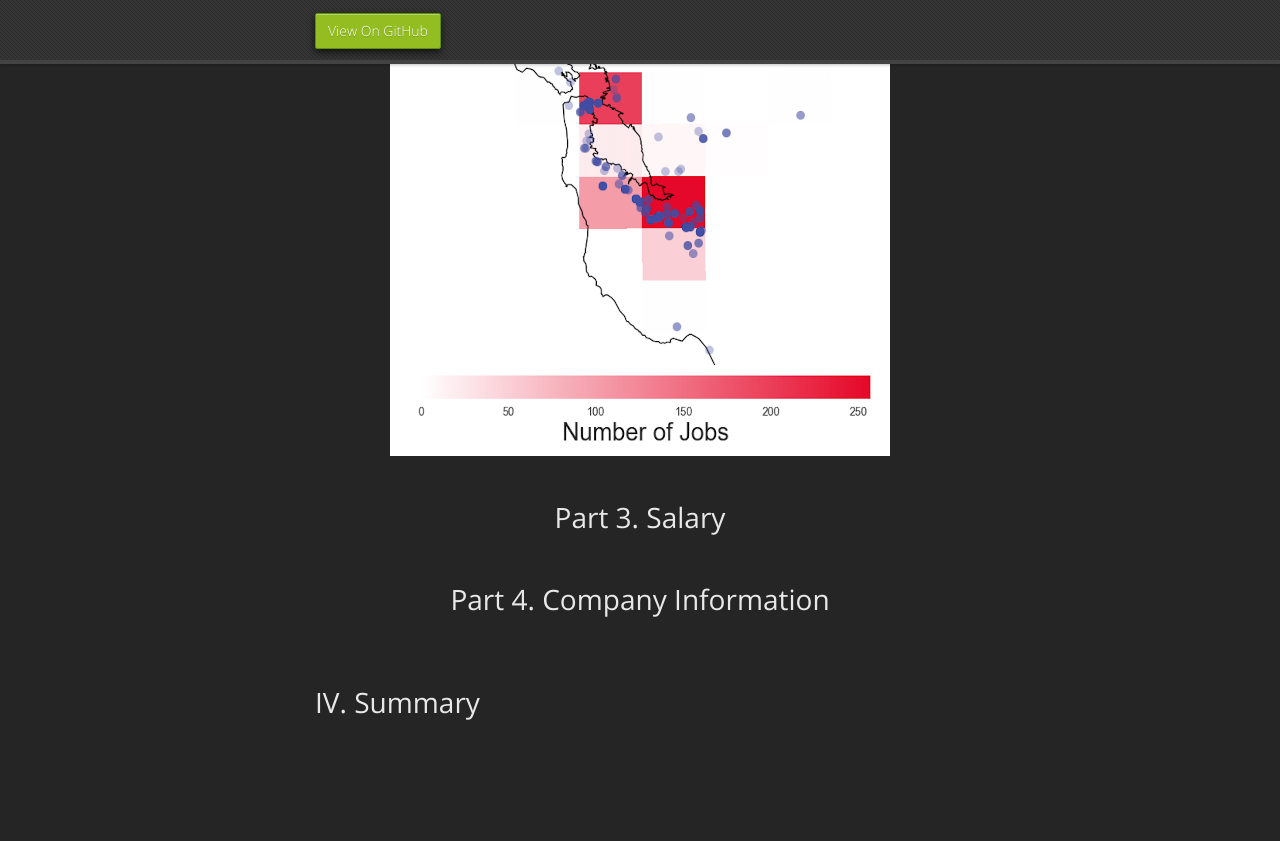
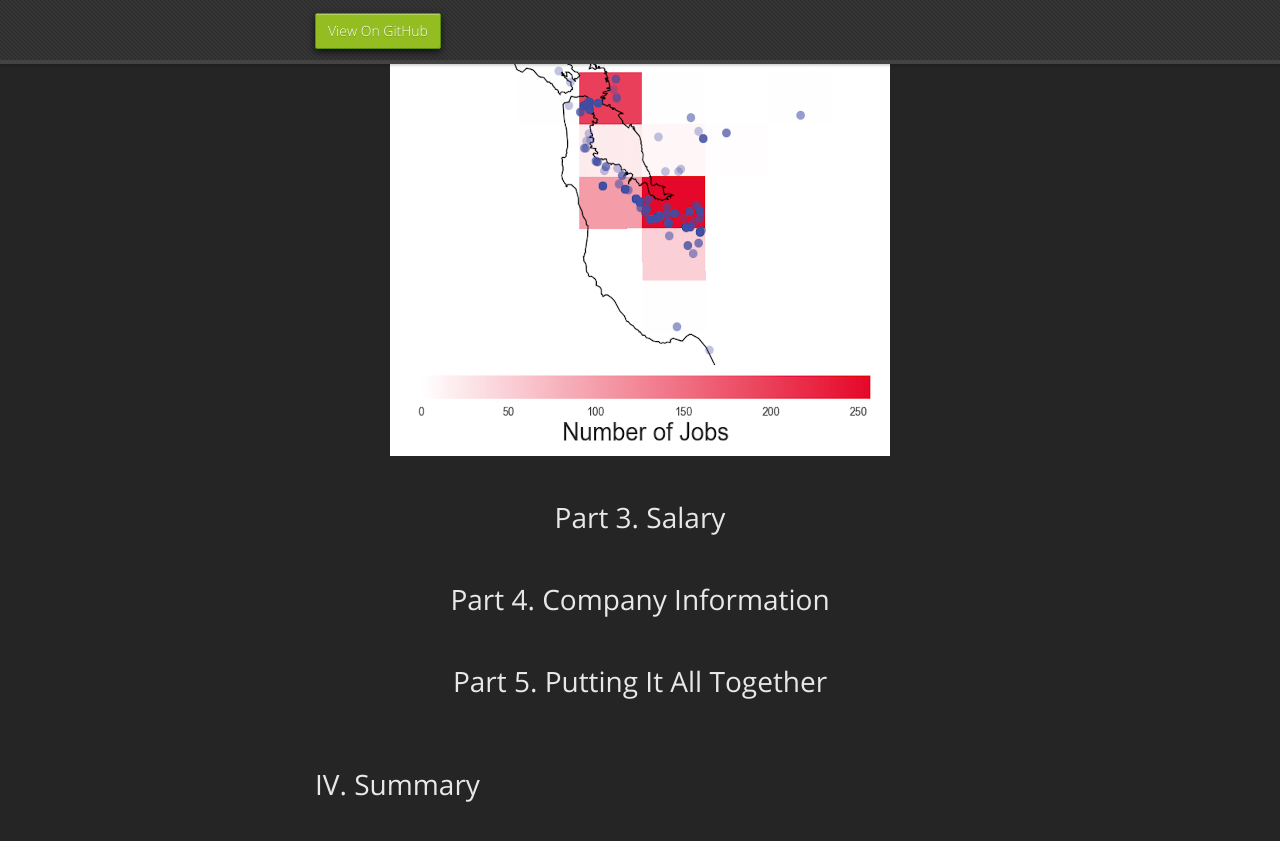
Before and after one commit to mrbrins82/mrbrins82.github.io, a Jekyll site: the page built from kaggle_indeed.md, in a window 1280 px wide and 900 px high, scrolled down 6183 px. Shown: the top 841 px of the window. Built offline with Jekyll 4.4.1, drawn with Linux system fonts in a browser that asks for light colours; nearby versions of some CDN libraries; our own code applies the rules of GitHub Pages for plain Markdown files; before the commit the page ends 7001 px from its top, so only the background shows below that.

Commit message:
updated indeed page

```diff
--- a/kaggle_indeed.md
+++ b/kaggle_indeed.md
@@ -171,6 +171,8 @@ What are some of the most common job titles that people are hiring for?
 # [](#header-3)<center>Part 3. Salary<center/>
 <br/>
 # [](#header-3)<center>Part 4. Company Information<center/>
+<br/>
+# [](#header-3)<center>Part 5. Putting It All Together<center/>
 
 <br/>
 <br/>
```
